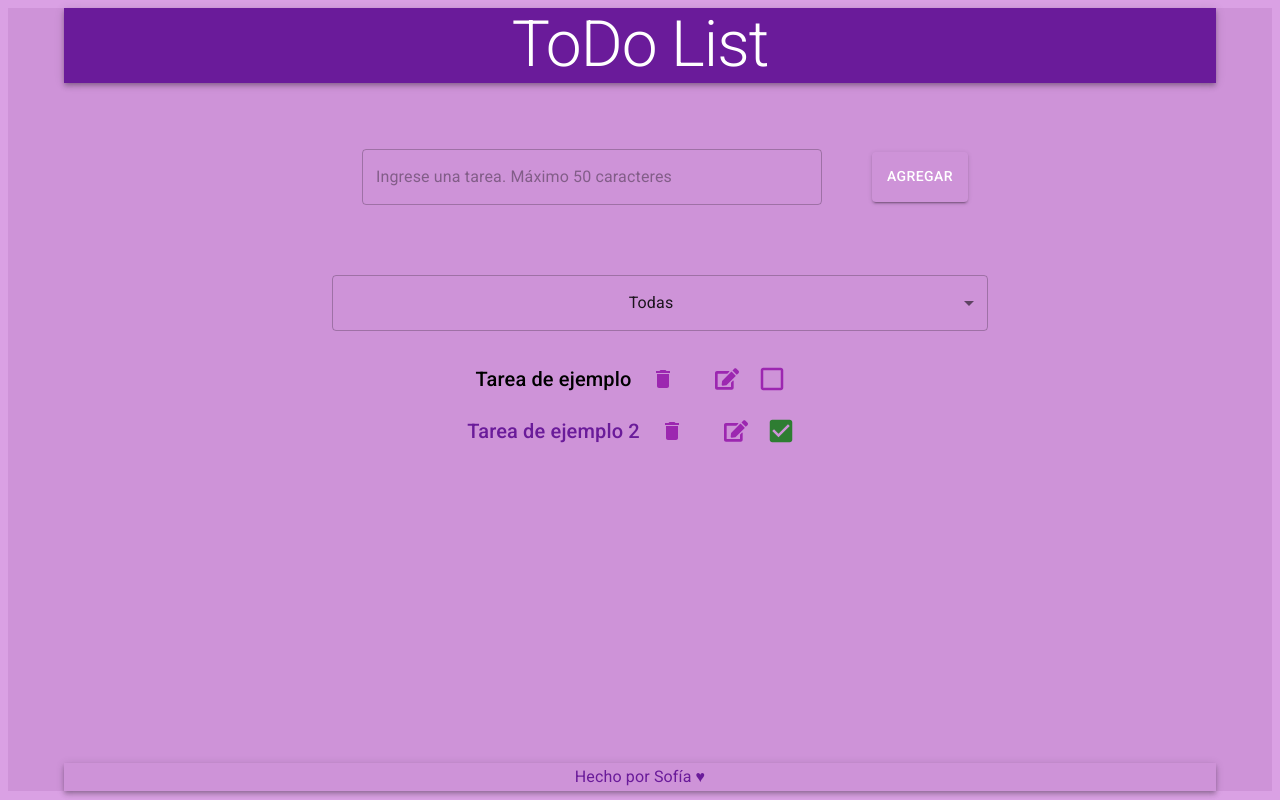
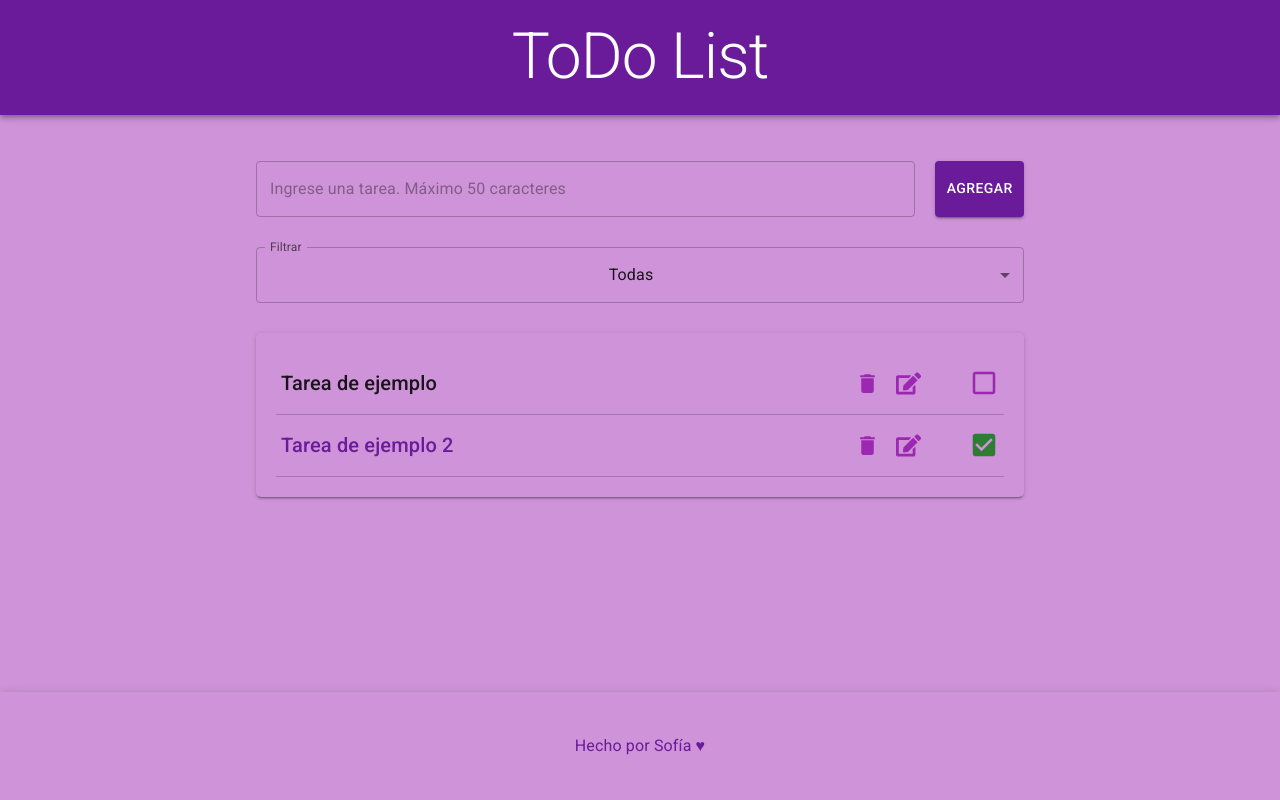
Before and after one commit to SofiaDeAlessandre/tp-todoList, a React (Vite) app: page / in a window 1280 px wide. Built offline with nearby package versions, Linux system fonts and the light colour scheme; a web font is replaced by a local one.

Commit message:
correccion de estilos

```diff
--- a/src/App.css
+++ b/src/App.css
@@ -1,6 +1,4 @@
- #root {
-  max-width: 1280px;
-  margin: 0 auto;
+#root {
   text-align: center;
   background-color: #ce93d8;
 }
--- a/src/App.jsx
+++ b/src/App.jsx
@@ -1,18 +1,21 @@
-import './App.css'
-import Header from './components/Header'
-import Cont from './components/Cont'
-import Footer from './components/Footer'
-import { Container } from '@mui/material'
+import "./App.css";
+import Header from "./components/Header";
+import Cont from "./components/Cont";
+import Footer from "./components/Footer";
+import { Container } from "@mui/material";
+import CssBaseline from "@mui/material/CssBaseline";
 
 function App() {
-
   return (
-    <Container sx={{minHeigth:"100vh"}}>
-     <Header />
-     <Cont />
-     <Footer />
-    </Container>
-  )
+    <>
+      <CssBaseline />
+      <Header />
+      <Container>
+        <Cont />
+      </Container>
+      <Footer />
+    </>
+  );
 }
 
-export default App
+export default App;
--- a/src/components/Cont.jsx
+++ b/src/components/Cont.jsx
@@ -1,7 +1,9 @@
 import * as React from "react";
 import {
+  Box,
   Button,
-  Container,
+  FormControl,
+  InputLabel,
   MenuItem,
   Select,
   TextField,
@@ -20,7 +22,7 @@ export default function Cont() {
 
   useEffect(() => {
     let filteredTasks = [];
-    if (tasks){
+    if (tasks) {
       if (filtered === "complete") {
         filteredTasks = tasks?.filter((task) => {
           return task.complete;
@@ -54,22 +56,31 @@ export default function Cont() {
   }
 
   return (
-    <Container
+    <Box
       sx={{
         backgroundColor: "transparent",
-        minHeight: "85vh",
+        minHeight: {
+          xs: "calc(100vh - 78px - 68px)",
+          md: "calc(100vh - 115px - 108px)",
+        },
         padding: "16px",
-        width: {xs:"100%", md: "100vh", lg: "100vh"}
+        maxWidth: "800px",
+        margin: "auto",
       }}
     >
-      <Container
+      <Box
         sx={{
           display: "flex",
           flexDirection: "column",
         }}
       >
-        <Container sx={{ display: "flex",
-           flexDirection: {xs: "column", sm:"row", md: "row", lg: "row"} }}>
+        <Box
+          sx={{
+            display: "flex",
+            gap: "20px",
+            marginBlock: "30px",
+          }}
+        >
           <TextField
             fullWidth
             required
@@ -82,7 +93,9 @@ export default function Cont() {
             type="text"
             variant="outlined"
             minRows={3}
-            sx={{ margin: "50px", width:{xs:"250px", md:"100%", lg:"100%", xl:"100%"} }}
+            sx={{
+              width: "100%",
+            }}
             onChange={(e) => setNewTask(e.target.value)}
           />
           <Button
@@ -90,22 +103,28 @@ export default function Cont() {
             sx={{
               backgroundColor: "transparent",
               width: "full",
-              height: "20px",
-              padding: "25px",
-              margin: "auto",
+              backgroundColor: "#6a1b9a",
+              "&:hover": {
+                filter: "brightness(1.3)",
+                backgroundColor: "#6a1b9a",
+              },
             }}
             onClick={addTasks}
           >
             Agregar
           </Button>
-        </Container>
-        <Container>
+        </Box>
+        <Box>
+          <FormControl fullWidth>
+            <InputLabel id="demo-simple-select-label">Filtrar</InputLabel>
             <Select
               fullWidth
-            sx={{ minWidth: 120, margin: "20px", width:{xs:"250px", md:"100%", lg:"100%", xl:"100%"} }}
+              sx={{
+                minWidth: 120,
+              }}
               labelId="demo-simple-select-label"
               id="demo-simple-select"
-            label="Seleccion"
+              label="Filtrar"
               onChange={handleChange}
               value={filtered}
             >
@@ -115,11 +134,20 @@ export default function Cont() {
               <MenuItem value="complete">Completas</MenuItem>
               <MenuItem value="incomplete">Incompletas</MenuItem>
             </Select>
-        </Container>
-      </Container>
+          </FormControl>
+        </Box>
+      </Box>
 
       {tasks?.length > 0 ? (
-        <Container sx={{width:{xs:"250px", md:"100%", lg:"100%", xl:"100%"}}}>
+        <Box
+          sx={{
+            boxShadow:
+              "0px 3px 1px -2px rgba(0, 0, 0, 0.2), 0px 2px 2px 0px rgba(0, 0, 0, 0.14), 0px 1px 5px 0px rgba(0, 0, 0, 0.12);",
+            marginTop: "30px",
+            borderRadius: "5px",
+            padding: "20px",
+          }}
+        >
           {tasks?.map(({ id, task, complete }) => {
             return (
               <Task
@@ -132,10 +160,10 @@ export default function Cont() {
               />
             );
           })}
-        </Container>
+        </Box>
       ) : (
         <Typography variant="h6">No hay tareas.</Typography>
       )}
-    </Container>
+    </Box>
   );
 }
--- a/src/components/EditTasks.jsx
+++ b/src/components/EditTasks.jsx
@@ -1,4 +1,4 @@
-import { TextareaAutosize } from "@mui/base";
+import { TextField } from "@mui/material";
 import { Button } from "@mui/material";
 import { getTask, setTaskLS } from "./localStorage";
 
@@ -32,13 +32,28 @@ export function EditTask({ task, setIsEdit, tasks, setTasks, id }) {
         onSubmit={handleEditTask}
         style={{ margin: "auto" }}
       >
-        <TextareaAutosize defaultValue={task} name="description" />
-        <Button type="submit" style={{ margin: "auto" }}>
+        <TextField defaultValue={task} name="description" size="small" />
+        <Button
+          variant="outlined"
+          type="submit"
+          style={{
+            marginInline: "20px",
+            color: "#9c27b0",
+            borderColor: "#9c27b0",
+            height: "40px",
+          }}
+          size="medium"
+        >
           Editar
         </Button>
         <Button
-          variant="outline"
-          style={{ margin: "auto", ml: "10px" }}
+          variant="outlined"
+          style={{
+            height: "40px",
+            borderColor: "#000000cc",
+            color: "#000000cc",
+          }}
+          size="medium"
           onClick={handleCancelEdit}
         >
           Cancelar
--- a/src/components/Footer.jsx
+++ b/src/components/Footer.jsx
@@ -2,7 +2,15 @@ import { AppBar, Typography } from "@mui/material";
 
 export default function Footer() {
   return (
-    <AppBar position="static" sx={{ backgroundColor: "transparent", width: "100%" }}>
+    <AppBar
+      position="static"
+      sx={{
+        backgroundColor: "transparent",
+        width: "100%",
+        paddingBlock: { xs: "20px", md: "40px" },
+      }}
+      component="footer"
+    >
       <Typography variant="subtitle1" color="#6a1b9a" component="div">
         Hecho por Sofía ♥
       </Typography>
--- a/src/components/Header.jsx
+++ b/src/components/Header.jsx
@@ -2,8 +2,21 @@ import { AppBar, Typography } from "@mui/material";
 
 export default function Header() {
   return (
-    <AppBar position="static" sx={{ backgroundColor: "#6a1b9a", width: {xs:"50%", md:"100%", lg:"100%", xl:"100%"}, margin: "auto" }}>
-      <Typography variant="h1" color="inherit" component="div" sx={{fontSize: {xs: "2rem", md: "4rem"}}}>
+    <AppBar
+      position="static"
+      sx={{
+        backgroundColor: "#6a1b9a",
+
+        margin: "auto",
+        paddingBlock: "20px",
+      }}
+    >
+      <Typography
+        variant="h1"
+        color="inherit"
+        component="div"
+        sx={{ fontSize: { xs: "2rem", md: "4rem" } }}
+      >
         ToDo List
       </Typography>
     </AppBar>
--- a/src/components/Tasks.jsx
+++ b/src/components/Tasks.jsx
@@ -4,9 +4,9 @@ import { FaEdit } from "react-icons/fa";
 import { EditTask } from "./EditTasks";
 import { setTaskLS } from "./localStorage";
 import {
-  Button,
+  Box,
+  IconButton,
   Checkbox,
-  Container,
   FormControlLabel,
   Typography,
 } from "@mui/material";
@@ -39,14 +39,17 @@ export function Task({ id, task, complete, tasks, setTasks }) {
 
   return (
     <>
-      <Container
+      <Box
         sx={{
           display: "flex",
-          justifyContent: "center",
+          justifyContent: "space-between",
           alignItems: "center",
-          margin: "4px",
+          padding: "10px 5px",
+          borderBottom: "1px solid",
+          borderColor: "#00000033",
         }}
       >
+        <Box>
           {isEdit ? (
             <EditTask
               task={task}
@@ -56,35 +59,61 @@ export function Task({ id, task, complete, tasks, setTasks }) {
               tasks={tasks}
             />
           ) : complete ? (
-          <Typography variant="h6" color="#6a1b9a" key={id}>
+            <Typography
+              variant="h6"
+              color="#6a1b9a"
+              key={id}
+              sx={{
+                fontSize: { xs: "0.9rem", md: "1.25rem" },
+                textAlign: "left",
+                width: "100%",
+              }}
+            >
               {task}
             </Typography>
           ) : (
-          <Typography variant="h6" key={id}>
+            <Typography
+              variant="h6"
+              key={id}
+              sx={{
+                fontSize: { xs: "0.9rem", md: "1.25rem" },
+                textAlign: "left",
+                width: "100%",
+              }}
+            >
               {task}
             </Typography>
           )}
-
-        <Button onClick={() => removeTasks(id)}>
-          <MdDelete style={{ color: "#9c27b0", width: "3vh", height: "3vh" }} />
-        </Button>
-        <Button>
+        </Box>
+        <Box>
+          <IconButton onClick={() => removeTasks(id)}>
+            <MdDelete
+              style={{ color: "#9c27b0", width: "25px", height: "25px" }}
+            />
+          </IconButton>
+          <IconButton onClick={handleToggleEdit}>
             <FaEdit
-            onClick={handleToggleEdit}
-            style={{ color: "#9c27b0", width: "3vh", height: "3vh" }}
+              style={{ color: "#9c27b0", width: "25px", height: "25px" }}
             />
-        </Button>
+          </IconButton>
           <FormControlLabel
             control={
               <Checkbox
                 color="success"
-              sx={{ "& .MuiSvgIcon-root": { fontSize: 30 }, color: "#9c27b0" }}
+                sx={{
+                  "& .MuiSvgIcon-root": { fontSize: 30 },
+                  color: "#9c27b0",
+                  marginLeft: { xs: "0px", md: "40px" },
+                  padding: 0,
+                }}
                 checked={isChecked}
                 onChange={(e) => handleCheckboxChange(e, id)}
               />
             }
+            sx={{ margin: 0, padding: 0 }}
           />
-      </Container>
+        </Box>
+      </Box>
     </>
   );
 }
```
Lines whose indentation alone changed are shown as unchanged.
